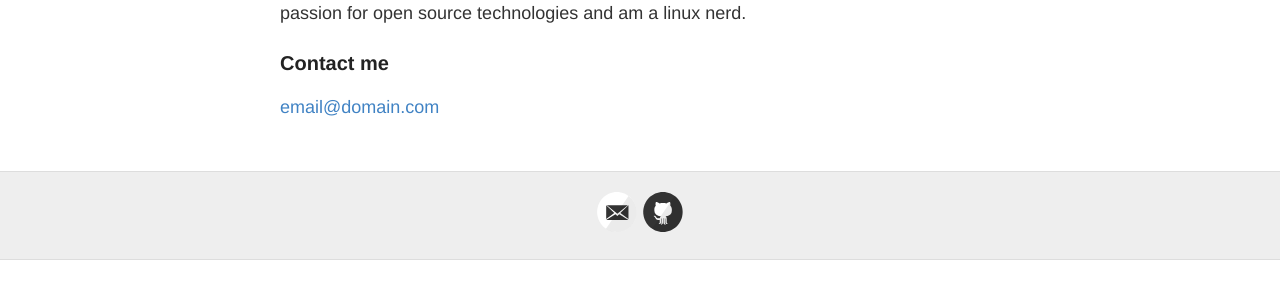
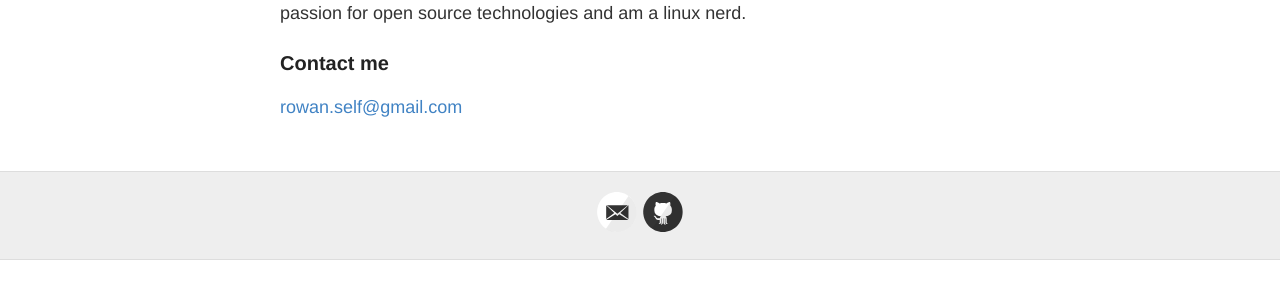
Before and after one commit to mrllama123/mrllama123.github.io, a Jekyll site: the page built from about.md, in a window 1280 px wide. Shown: the part 251-541 px from the top of the page. Built offline with Jekyll 4.4.1, drawn with Linux system fonts in a browser that asks for light colours.

Commit message:
added my email in about page

```diff
--- a/about.md
+++ b/about.md
@@ -9,4 +9,4 @@ technologies and am a linux nerd.
 
 ### Contact me
 
-[email@domain.com](mailto:email@domain.com)
+[rowan.self@gmail.com](mailto:rowan.self@gmail.com)
```
